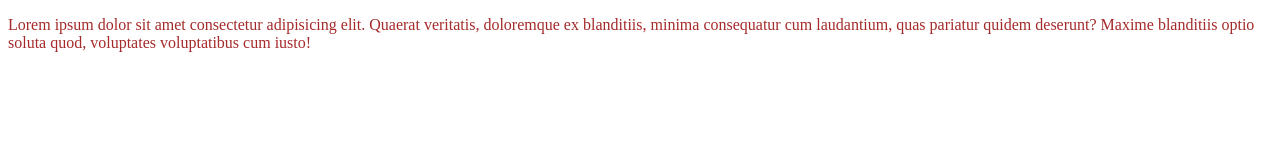
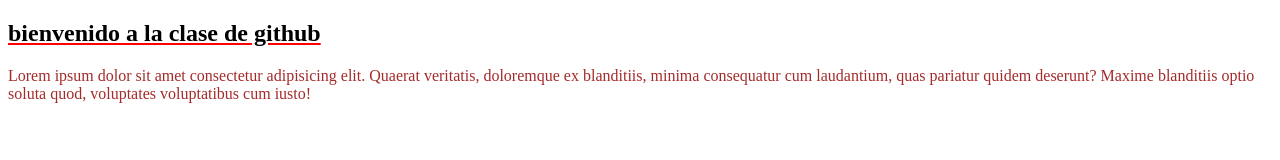
Before and after one commit to JuanMocciola/GitHub-en-Coder, a plain HTML site: page index.html in a window 1280 px wide. Drawn offline with Linux system fonts and the light colour scheme.

Commit message:
agrego un titulo y estilos

```diff
--- a/index.html
+++ b/index.html
@@ -8,6 +8,7 @@
     <title> clase de Git Hub</title>
 </head>
 <body>
+    <h2>bienvenido a la clase de github</h2>
     <p>Lorem ipsum dolor sit amet consectetur adipisicing elit. Quaerat veritatis, doloremque ex blanditiis, minima consequatur cum laudantium, quas pariatur quidem deserunt? Maxime blanditiis optio soluta quod, voluptates voluptatibus cum iusto!</p>
 </body>
 </html>
--- a/style.css
+++ b/style.css
@@ -1,3 +1,7 @@
+h2{
+    text-decoration: underline #f00;
+}
+
 p{
     color: brown;
 }
```
